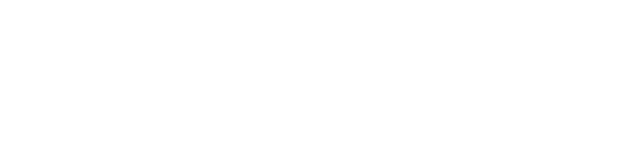
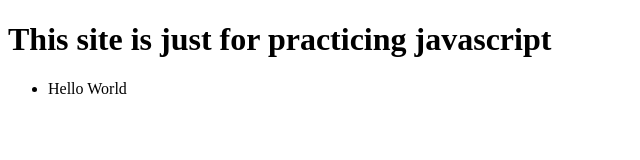
Before and after one commit to Sasibru/javascript-code-alongs, a plain HTML site: page index.html in a window 1280 px wide. Shown: the whole page, without its empty margins (0-640 px from the left). Drawn offline with Linux system fonts and the light colour scheme.

Commit message:
Add css file and hello world page

```diff
--- a/index.html
+++ b/index.html
@@ -4,9 +4,13 @@
         <meta charset="UTF-8">
         <Title>Javascript Code Alongs</Title>
         <meta name="viewport" content="width=device-width, initial-scale=1.0">
+        <link rel="stylesheet" href="./css/styles.css">
     </head>
 
     <body>
-
+        <h1>This site is just for practicing javascript</h1>
+        <ul>
+            <li>Hello World</li>
+        </ul>
     </body>
 </html>
```
Also changed, not shown: css/styles.css (added), pages/helloworld.html (added).
